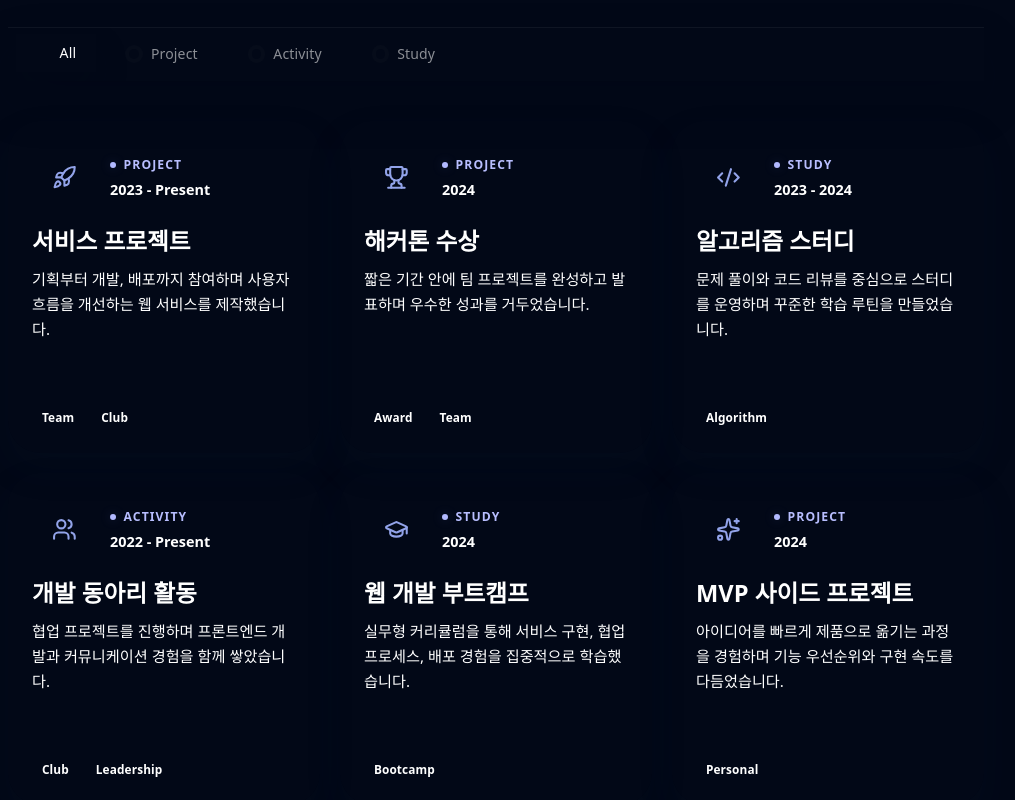
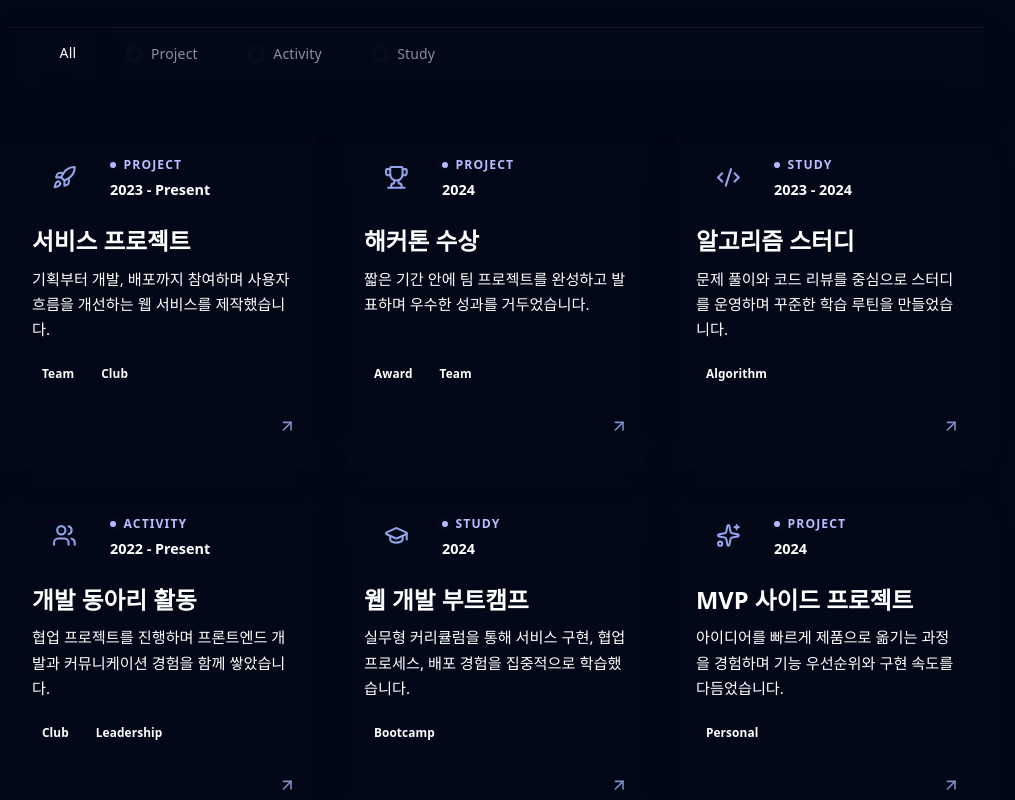
Before and after one commit to eae22/portfolio, a Next.js app: page / in a window 1280 px wide. Shown: the part 2020-2820 px from the top of the page, without its empty margins (144-1159 px from the left). Built offline with nearby package versions, Linux system fonts and the light colour scheme.

Commit message:
🎨 style: Experience 카드 인터랙션 디테일 정리 (#4)

```diff
--- a/src/sections/Experience.module.css
+++ b/src/sections/Experience.module.css
@@ -40,6 +40,7 @@
       var(--experience-accent) 16%
     );
   border-radius: 2rem;
+  cursor: default;
   background:
     linear-gradient(180deg, rgb(255 255 255 / 0.03), rgb(255 255 255 / 0.01)),
     linear-gradient(
@@ -50,6 +51,7 @@
   box-shadow: var(--experience-card-shadow);
   animation: experience-card-enter var(--duration-emphasis) var(--ease-out) both;
   overflow: hidden;
+  user-select: none;
   transition:
     transform var(--duration-normal) var(--ease-out),
     border-color var(--duration-normal) var(--ease-out),
@@ -238,6 +240,30 @@
   box-shadow: 0 10px 18px rgb(15 23 42 / 0.12);
 }
 
+.cardLink {
+  display: inline-flex;
+  align-items: center;
+  justify-content: center;
+  margin-top: 0.8rem;
+  margin-left: auto;
+  color: color-mix(
+    in srgb,
+    var(--experience-accent-soft) 68%,
+    var(--experience-accent) 32%
+  );
+  opacity: 0.88;
+  transition:
+    transform var(--duration-normal) var(--ease-out),
+    color var(--duration-normal) var(--ease-out),
+    opacity var(--duration-normal) var(--ease-out);
+}
+
+.cardLinkArrow {
+  width: 1.15rem;
+  height: 1.15rem;
+  transition: transform var(--duration-normal) var(--ease-out);
+}
+
 .card:hover .categoryBadge {
   color: color-mix(in srgb, var(--experience-accent) 82%, white 18%);
   letter-spacing: 0.105em;
@@ -263,6 +289,16 @@
 .card:hover .iconGlyph {
   transform: rotate(5deg) scale(1.03);
   color: color-mix(in srgb, var(--experience-accent-soft) 46%, white 54%);
+}
+
+.card:hover .cardLink {
+  transform: translateX(1px) translateY(-1px);
+  color: color-mix(in srgb, var(--experience-accent-soft) 52%, white 48%);
+  opacity: 1;
+}
+
+.card:hover .cardLinkArrow {
+  transform: translateX(2px) translateY(-1px);
 }
 
 @keyframes experience-card-enter {
@@ -313,7 +349,9 @@
   .card::before,
   .iconTile,
   .iconGlyph,
-  .categoryBadge {
+  .categoryBadge,
+  .cardLink,
+  .cardLinkArrow {
     animation: none;
     transition-duration: 0ms;
   }
--- a/src/sections/Experience.tsx
+++ b/src/sections/Experience.tsx
@@ -1,6 +1,7 @@
 "use client";
 
 import {
+  ArrowUpRight,
   CodeXml,
   GraduationCap,
   type LucideIcon,
@@ -98,6 +99,10 @@ export default function Experience() {
                 ))}
               </div>
             ) : null}
+
+            <div className={styles.cardLink} aria-hidden="true">
+              <ArrowUpRight className={styles.cardLinkArrow} />
+            </div>
           </article>
         ))}
       </div>
```
